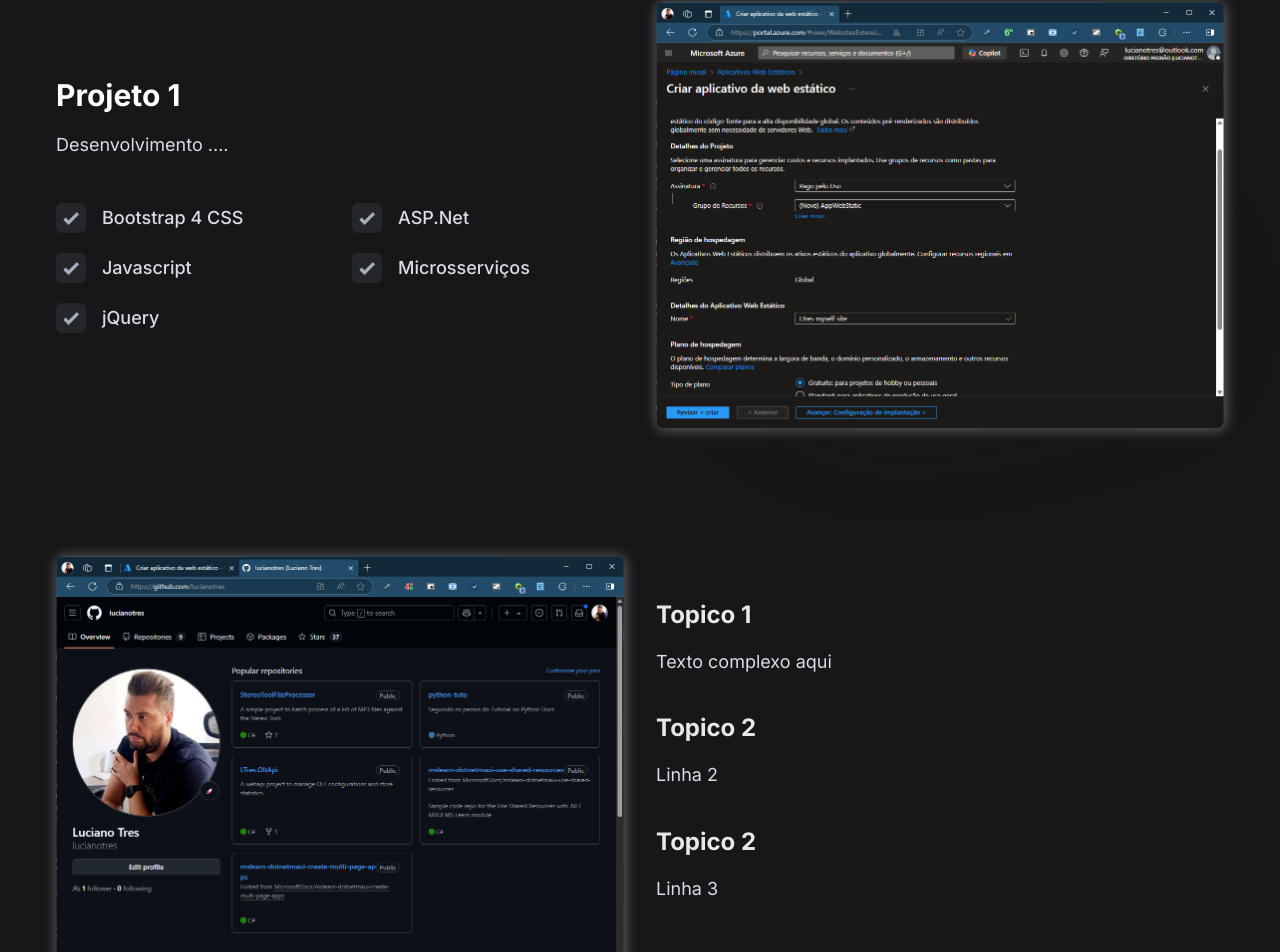
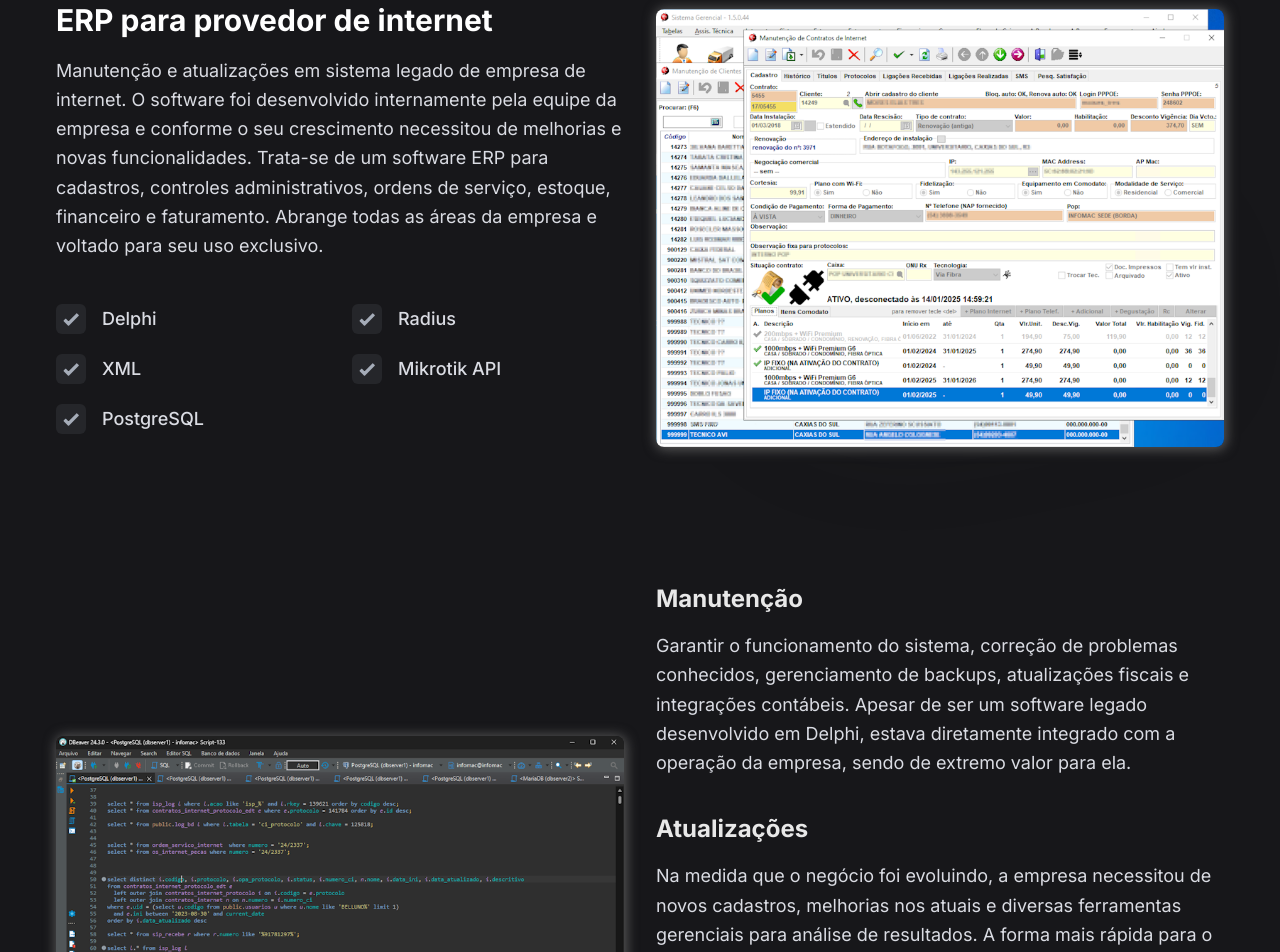
Before and after one commit to lucianotres/myself-site, a Next.js app: page / in a window 1280 px wide. Shown: the part 1416-2368 px from the top of the page. Built offline with nearby package versions, Linux system fonts and the light colour scheme.

Commit message:
First project detailed with screenshot

```diff
--- a/public/data.ts
+++ b/public/data.ts
@@ -1,23 +1,22 @@
 export const dataAbout = [
   {
-    title: "Projeto 1",
+    title: "ERP para provedor de internet",
     paragraph:
-      "Desenvolvimento ....",
-    arraySkills: ["Bootstrap 4 CSS", "Javascript", "jQuery", "ASP.Net", "Microsserviços"],
-    image: "/images/tela1.png",
+      "Manutenção e atualizações em sistema legado de empresa de internet. O software foi desenvolvido internamente pela equipe da empresa e conforme o seu crescimento necessitou de melhorias e novas funcionalidades. Trata-se de um software ERP para cadastros, controles administrativos, ordens de serviço, estoque, financeiro e faturamento. Abrange todas as áreas da empresa e voltado para seu uso exclusivo.",
+    arraySkills: ["Delphi", "XML", "PostgreSQL", "Radius", "Mikrotik API"],
+    image: "/images/erp1.png",
     link: "",
     sizeImg: {
-      width: 650,
-      height: 489,
+      width: 800,
+      height: 616,
     },
-    aspectRatio: "4/3",
     moreDetails: {
-      image: "/images/tela2.png",
-      titles: ["Topico 1", "Topico 2", "Topico 2"],
+      image: "/images/erp2.png",
+      titles: ["Manutenção", "Atualizações", "Benefícios adquiridos"],
       texts: [
-        "Texto complexo aqui",
-        "Linha 2",
-        "Linha 3",
+        "Garantir o funcionamento do sistema, correção de problemas conhecidos, gerenciamento de backups, atualizações fiscais e integrações contábeis. Apesar de ser um software legado desenvolvido em Delphi, estava diretamente integrado com a operação da empresa, sendo de extremo valor para ela.",
+        "Na medida que o negócio foi evoluindo, a empresa necessitou de novos cadastros, melhorias nos atuais e diversas ferramentas gerenciais para análise de resultados. A forma mais rápida para o momento foi dar continuidade ao desenvolvimento na mesma plataforma.",
+        "Tanto a empresa se beneficiou com meu trabalho prestado sob este sistema quanto eu mesmo. Este foi um período de muito aprendizado em relação ao mundo de redes de computadores e como isto se aplica para o funcionamento da internet. Bem como solidou muito meu conhecimento na linguagem Delphi e em banco de dados relacional PostgreSQL. ",
       ],
     },
   }
```
Also changed, not shown: public/images/erp1.png (added), public/images/erp2.png (added).
